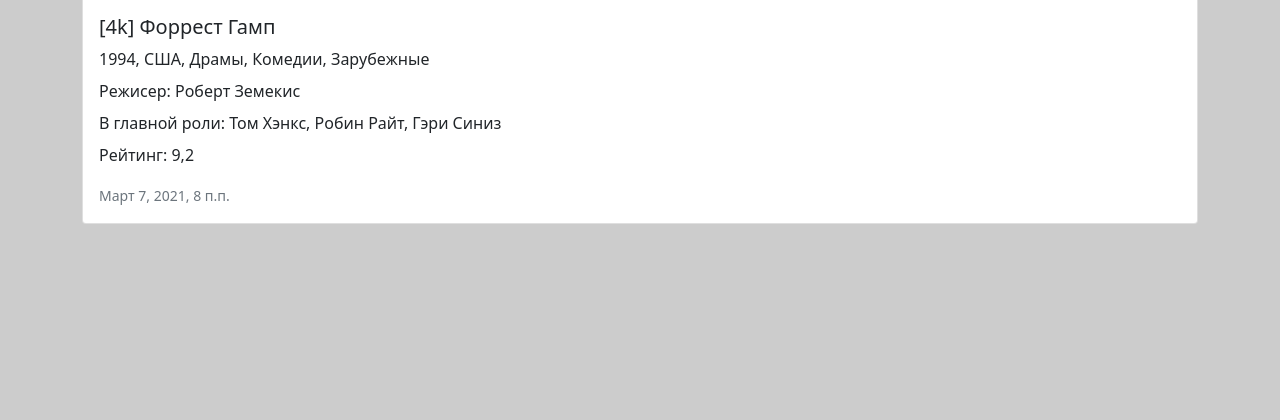
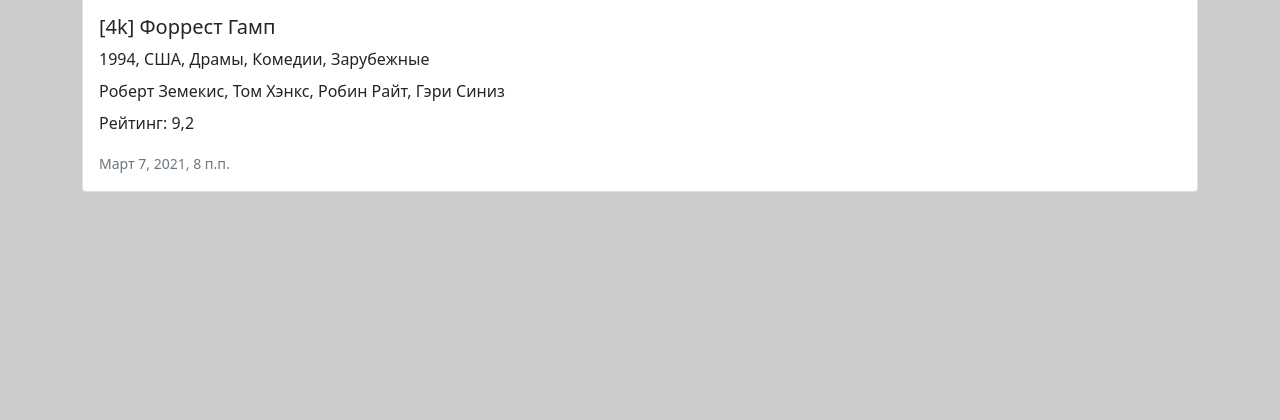
Before and after one commit to the-vladcha/listfilms, a Django app: a page that uses listfilm/fseen/templates/fseen/view_film.html in a window 1280 px wide. Shown: the part 274-694 px from the top of the page. Run offline with Django 3.2, Linux system fonts and the light colour scheme; data comes from the database, SQL or seed files in the repository; some libraries are stand-ins or nearby versions.

Commit message:
Change template

```diff
--- a/listfilm/fseen/templates/fseen/view_film.html
+++ b/listfilm/fseen/templates/fseen/view_film.html
@@ -11,8 +11,7 @@
   <div class="card-body">
     <h5 class="card-title">{{ film_item.title }}</h5>
     <p class="card-title">{{ film_item.year }}, {{ film_item.country }}, {{ film_item.genre.all|join:", " }}</p>
-    <p class="card-title">Режисер: {{ film_item.director }}</p>
-    <p class="card-title">В главной роли: {{ film_item.actors.all|join:", " }}</p>
+    <p class="card-title">{{ film_item.director }}, {{ film_item.actors.all|join:", " }}</p>
     <p class="card-title">Рейтинг: {{ film_item.rating }}</p>
     <p class="card-text"></p>
     <p class="card-text"><small class="text-muted">{{ film_item.updated_at }}</small></p>
```
